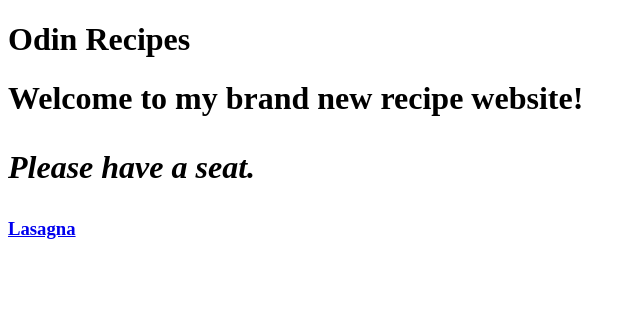
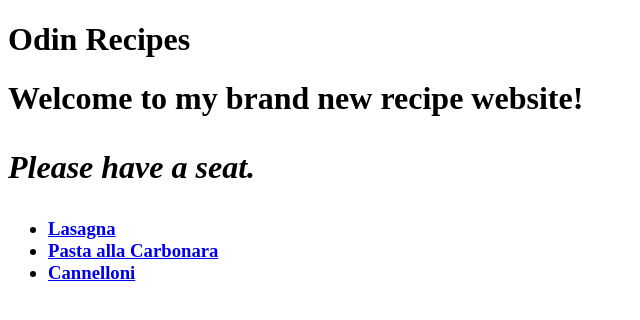
Before and after one commit to Billy-Bob-Bob/odin-projects, a plain HTML site: page 00-odin-recipes/index.html in a window 1280 px wide. Shown: the whole page, without its empty margins (0-640 px from the left). Drawn offline with Linux system fonts and the light colour scheme.

Commit message:
Added 2 extra recipes on index.html

```diff
--- a/00-odin-recipes/index.html
+++ b/00-odin-recipes/index.html
@@ -9,7 +9,13 @@
    <h1>Odin Recipes</h1>
    <h1>Welcome to my brand new recipe website!
     <p><em>Please have a seat.</em></p>
-    <h3><a href="recipes/lasagna.html" target="_blank">Lasagna</a></h3>
+    <h3>
+        <ul>
+            <li><a href="recipes/lasagna.html" target="_blank">Lasagna</a></li>
+            <li><a href="recipes/lasagna.html" target="_blank">Pasta alla Carbonara</a></li>
+            <li><a href="recipes/lasagna.html" target="_blank">Cannelloni</a></li>
+        </ul>
+    </h3>
    </h1>
 </body>
 </html>
```
